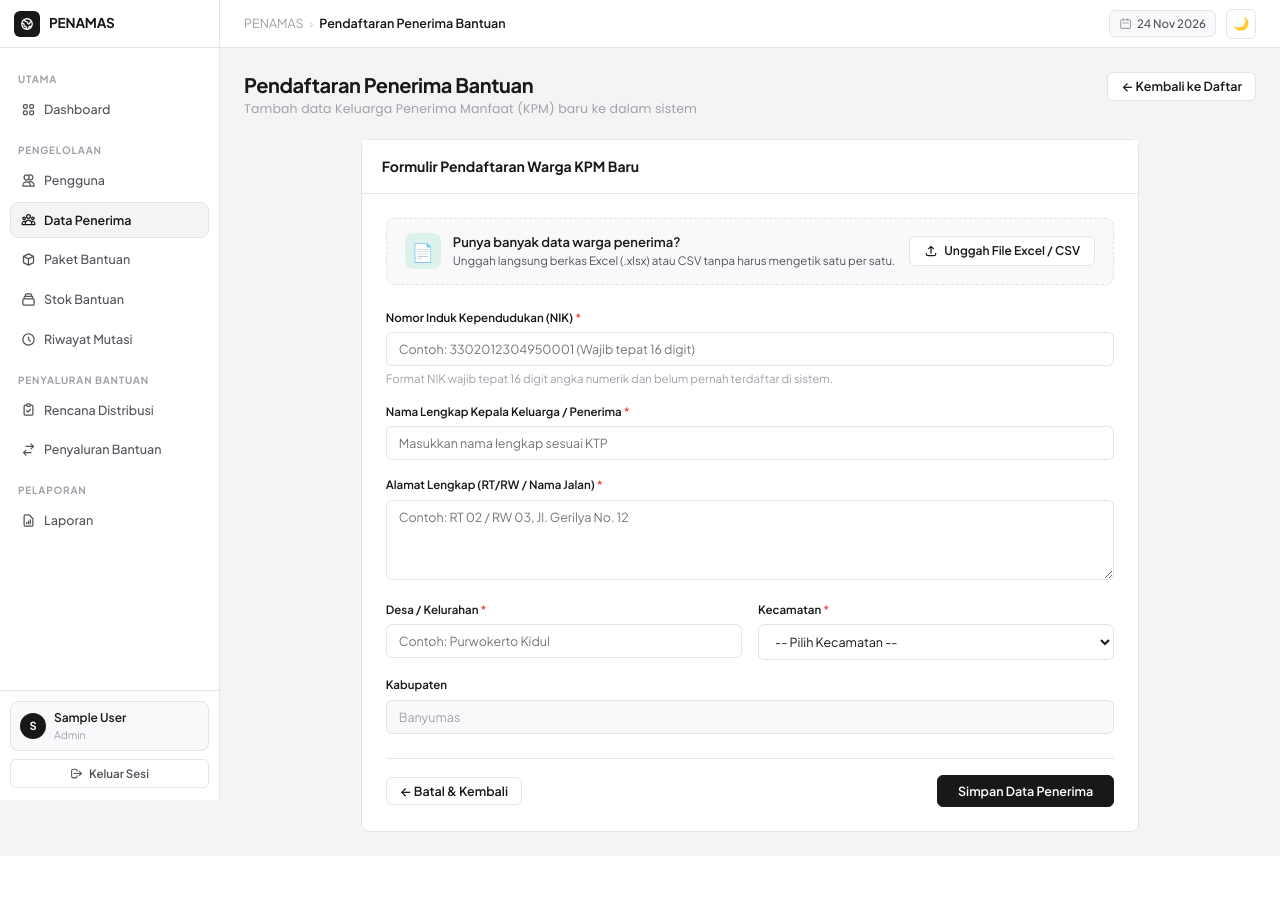
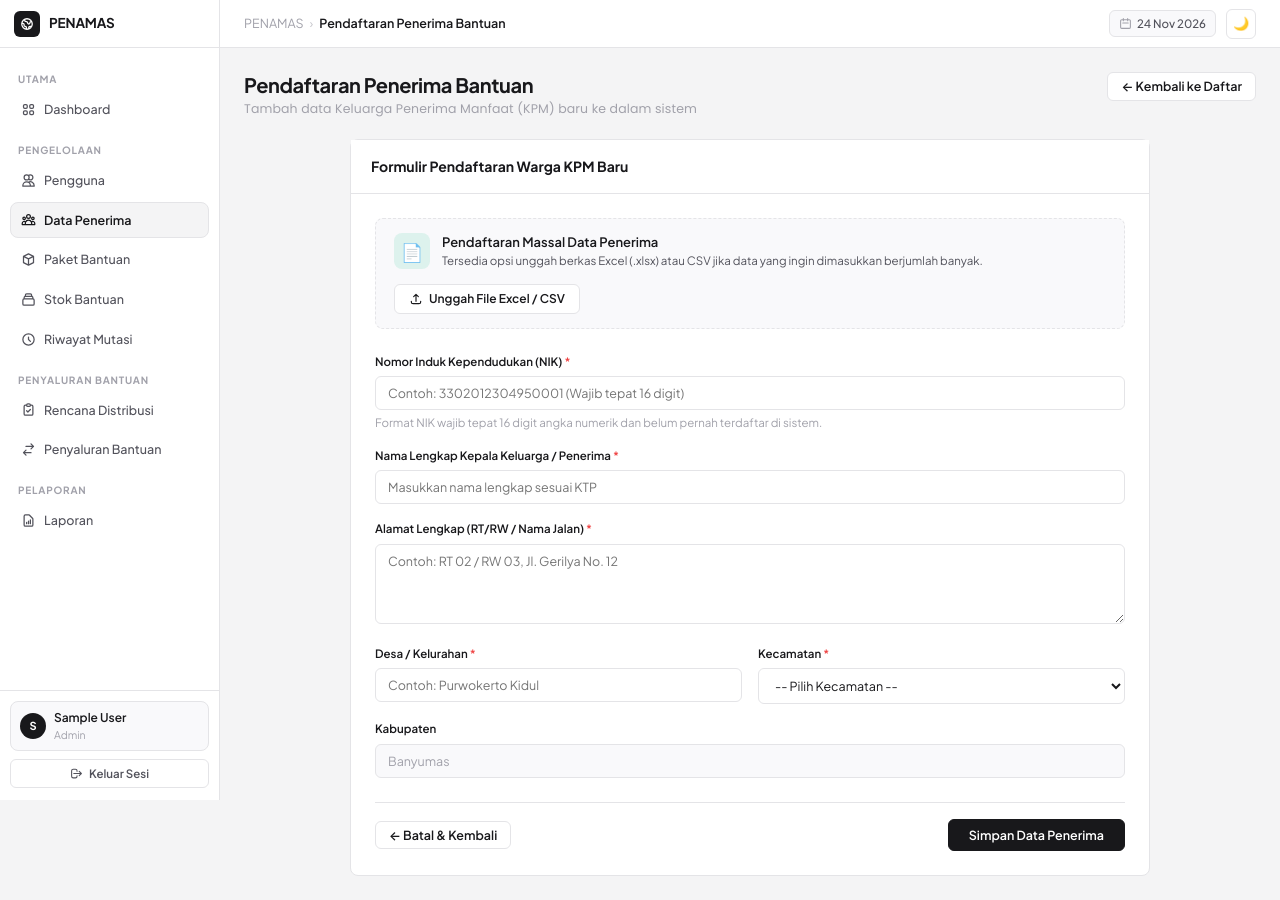
Before and after one commit to aghnamumtazilmi/ppl-reg01-kel02-penamas, a Laravel app: page /penerima/create in a window 1280 px wide. Before the commit the page ends 832 px from the top, so only its background shows below. Run offline with Laravel 12, Linux system fonts and the light colour scheme; the visitor is signed in with stand-in values (Sample User, id 1); some libraries are stand-ins or nearby versions.

Commit message:
style(PBI-004): ubah teks tanya menjadi pernyataan lugas opsi pendaftaran massal data penerima

```diff
--- a/resources/views/penerima/create.blade.php
+++ b/resources/views/penerima/create.blade.php
@@ -23,8 +23,8 @@
                     📄
                 </div>
                 <div>
-                    <div style="font-size: 13px; font-weight: 600; color: var(--text-1);">Punya banyak data warga penerima?</div>
-                    <div style="font-size: 11.5px; color: var(--text-2);">Unggah langsung berkas Excel (.xlsx) atau CSV tanpa harus mengetik satu per satu.</div>
+                    <div style="font-size: 13px; font-weight: 600; color: var(--text-1);">Pendaftaran Massal Data Penerima</div>
+                    <div style="font-size: 11.5px; color: var(--text-2);">Tersedia opsi unggah berkas Excel (.xlsx) atau CSV jika data yang ingin dimasukkan berjumlah banyak.</div>
                 </div>
             </div>
             <a href="{{ route('penamas.penerima.import.form') }}" class="btn btn-secondary" style="font-size: 12px; padding: 7px 14px; display: inline-flex; align-items: center; gap: 6px; white-space: nowrap;">
--- a/resources/views/penerima/import.blade.php
+++ b/resources/views/penerima/import.blade.php
@@ -48,8 +48,8 @@
             <!-- Unduh Template Panduan -->
             <div style="background: var(--surface-2); border: 1px solid var(--border); border-radius: 8px; padding: 14px 16px; margin-bottom: 24px; display: flex; align-items: center; justify-content: space-between; gap: 12px;">
                 <div>
-                    <div style="font-size: 13px; font-weight: 600; color: var(--text-1);">Belum punya formatnya?</div>
-                    <div style="font-size: 11.5px; color: var(--text-2);">Gunakan template resmi agar susunan kolom sesuai dengan sistem.</div>
+                    <div style="font-size: 13px; font-weight: 600; color: var(--text-1);">Template Standar Format Penerima</div>
+                    <div style="font-size: 11.5px; color: var(--text-2);">Gunakan template resmi ini agar susunan kolom sesuai dengan pembacaan sistem.</div>
                 </div>
                 <a href="{{ route('penamas.penerima.import.template') }}" class="btn btn-secondary" style="font-size: 12px; padding: 7px 14px; display: inline-flex; align-items: center; gap: 6px; white-space: nowrap;">
                     <svg fill="none" viewBox="0 0 24 24" stroke="currentColor" style="width: 14px; height: 14px;"><path stroke-linecap="round" stroke-linejoin="round" stroke-width="2" d="M4 16v1a3 3 0 003 3h10a3 3 0 003-3v-1m-4-4l-4 4m0 0l-4-4m4 4V4"/></svg>
```
